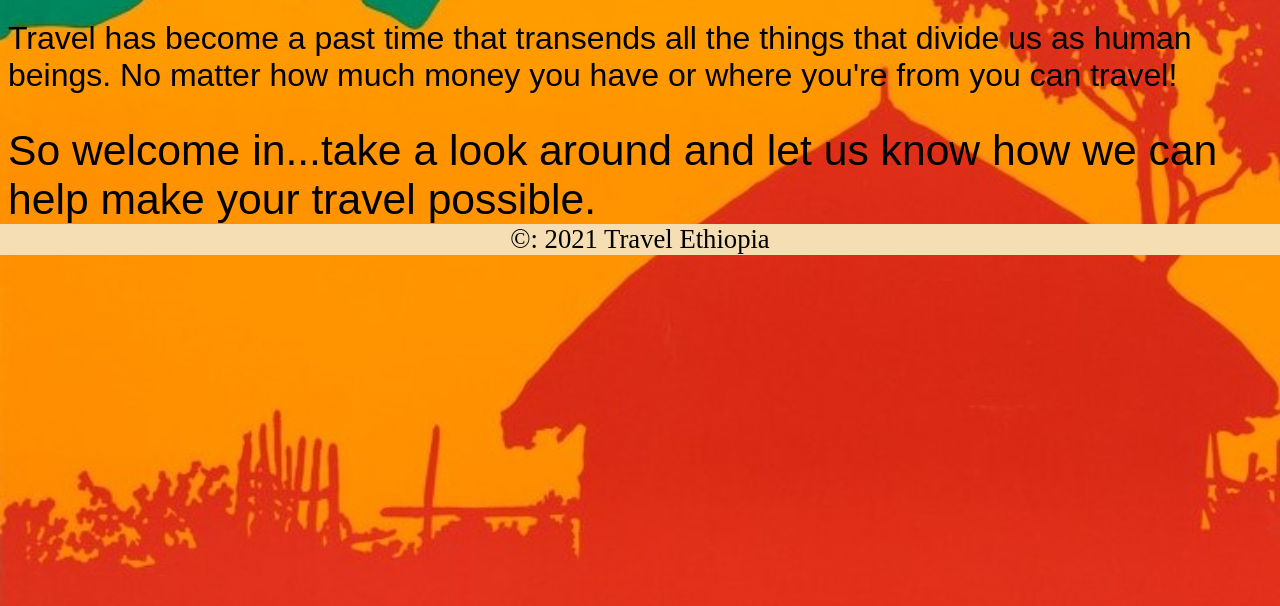
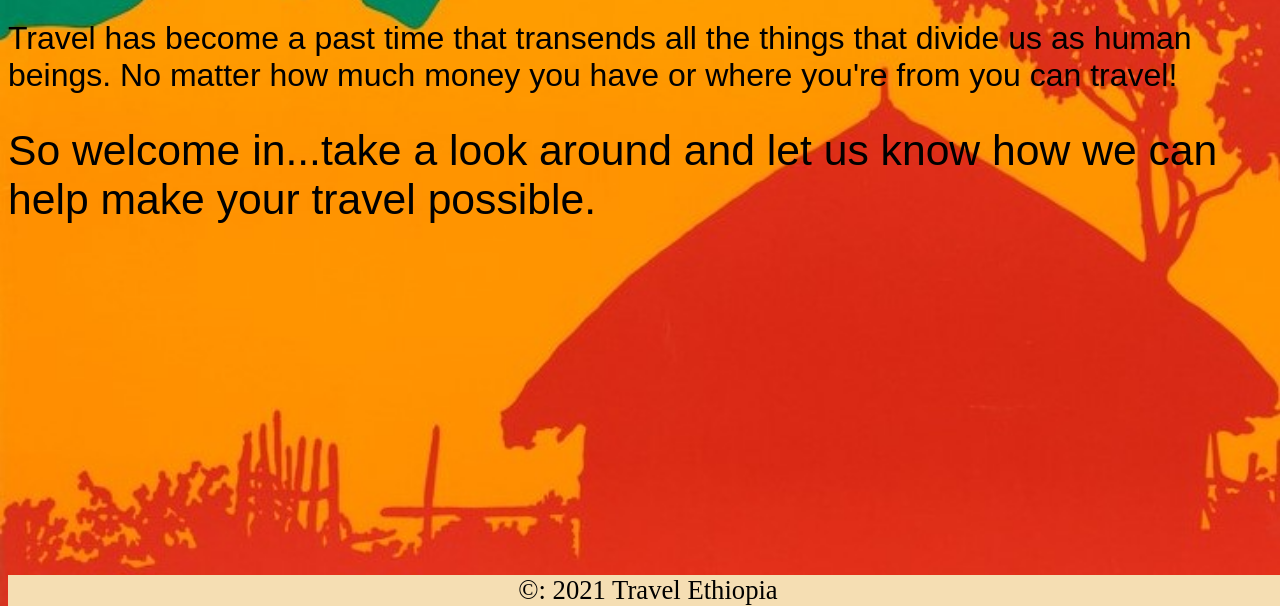
Before and after one commit to rtruneh/mockup, a plain HTML site: page index.html in a window 1280 px wide. Shown: the part 194-800 px from the top of the page. Drawn offline with Linux system fonts and the light colour scheme.

Commit message:
fixed footer position

```diff
--- a/styles.css
+++ b/styles.css
@@ -99,8 +99,8 @@ li a {
     font-size: 20pt;
     background-color: wheat;
     display: block;
-    position: fixed;
-    left: 0;
+    position: absolute;
+    bottom: 0;
     width: 100%;
     text-align: center;
   }
```
